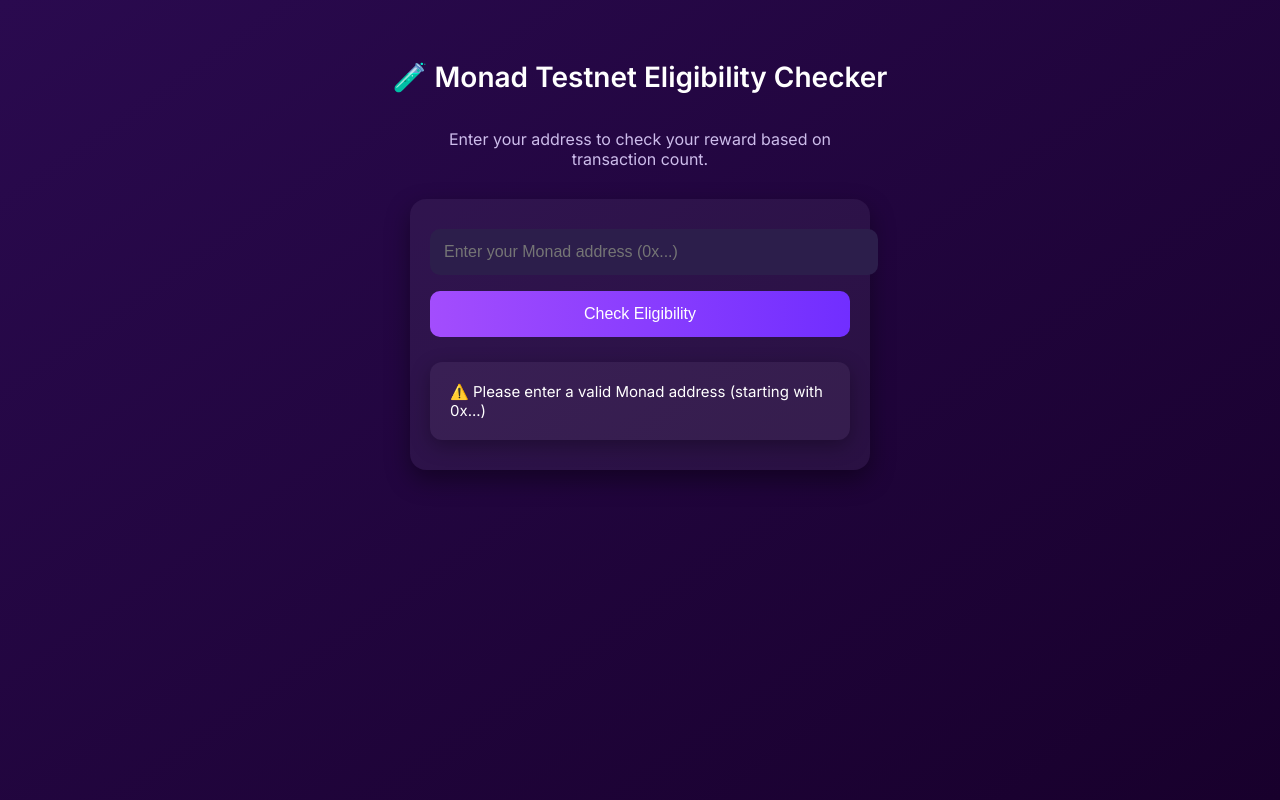
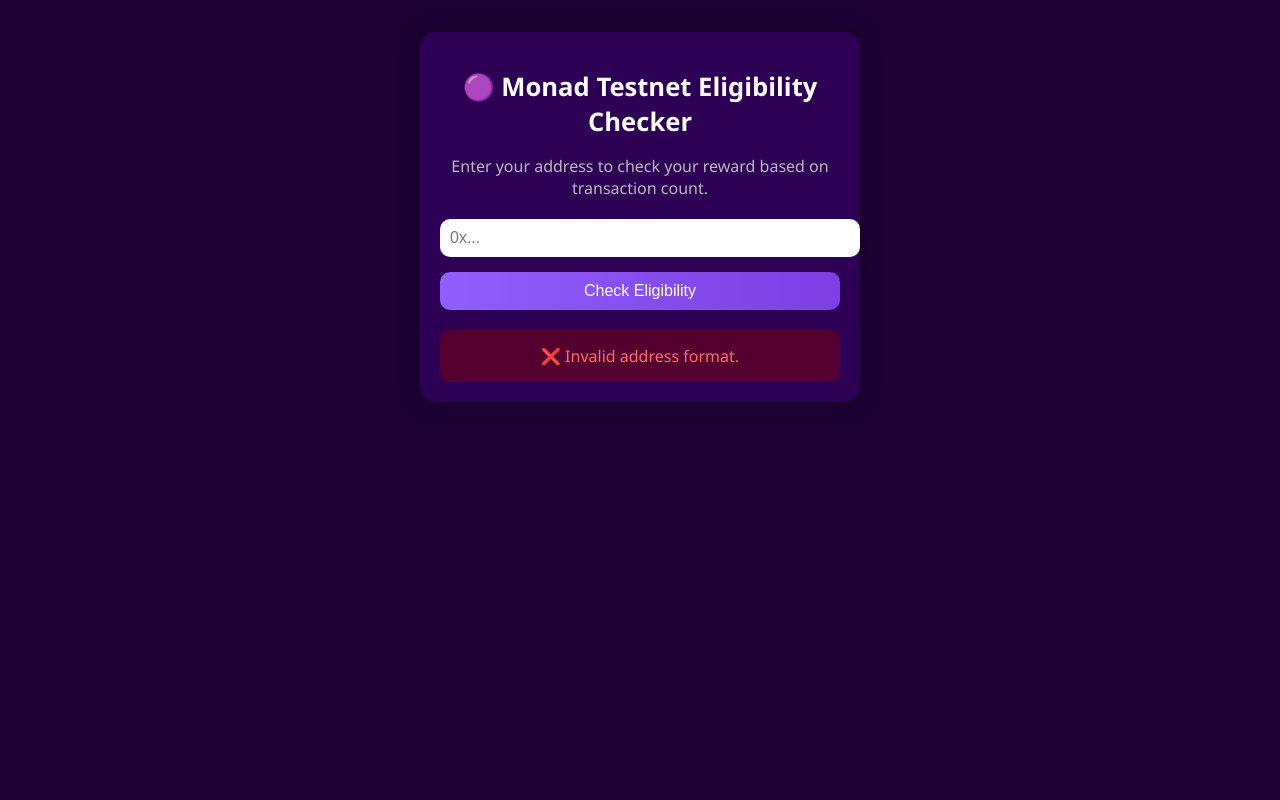
Before and after one commit to rzamlna/monad-eligible, a plain HTML site: page index.html in a window 1280 px wide. Both pictures are taken after a click on the button "Check Eligibility". Drawn offline with Linux system fonts and the light colour scheme.

Commit message:
Update index.html

```diff
--- a/index.html
+++ b/index.html
@@ -3,161 +3,144 @@
 <head>
   <meta charset="UTF-8" />
   <meta name="viewport" content="width=device-width, initial-scale=1.0"/>
-  <title>Monad Eligibility Checker</title>
-  <link href="https://fonts.googleapis.com/css2?family=Inter:wght@400;600&display=swap" rel="stylesheet">
+  <title>Monad Testnet Eligibility Checker</title>
   <style>
     body {
-      font-family: 'Inter', sans-serif;
-      background: linear-gradient(145deg, #2a0a4f, #18002c);
+      margin: 0;
+      font-family: 'Segoe UI', sans-serif;
+      background-color: #1e0033;
       color: white;
-      margin: 0;
-      padding: 0;
       display: flex;
       flex-direction: column;
       align-items: center;
-      min-height: 100vh;
+      padding: 2rem;
     }
 
     h1 {
-      margin-top: 60px;
-      font-size: 28px;
+      margin-bottom: 10px;
+      font-size: 1.6rem;
       text-align: center;
     }
 
     p {
-      color: #cdbdeb;
+      color: #bbb;
       text-align: center;
-      max-width: 420px;
-      margin-bottom: 30px;
+      margin-bottom: 20px;
     }
 
     .container {
-      background-color: rgba(255, 255, 255, 0.05);
-      padding: 30px 20px;
-      border-radius: 16px;
-      box-shadow: 0 10px 25px rgba(0,0,0,0.4);
-      width: 90%;
-      max-width: 420px;
-      margin-bottom: 50px;
+      max-width: 400px;
+      width: 100%;
+      background: #2d0055;
+      padding: 20px;
+      border-radius: 15px;
+      box-shadow: 0 0 20px rgba(0,0,0,0.3);
     }
 
     input {
       width: 100%;
-      padding: 14px;
+      padding: 10px;
+      border-radius: 10px;
       border: none;
-      border-radius: 10px;
-      margin-bottom: 16px;
-      font-size: 16px;
-      background-color: #2c1e4b;
-      color: white;
-      outline: none;
+      margin-bottom: 15px;
+      font-size: 1rem;
     }
 
     button {
       width: 100%;
-      padding: 14px;
-      font-size: 16px;
+      padding: 10px;
+      font-size: 1rem;
+      background: linear-gradient(to right, #915eff, #7b3fe4);
+      color: white;
       border: none;
       border-radius: 10px;
-      background: linear-gradient(to right, #a34dfd, #712eff);
-      color: white;
       cursor: pointer;
-      transition: background 0.3s ease;
+      transition: transform 0.2s ease;
     }
 
     button:hover {
-      background: linear-gradient(to right, #b972ff, #8450ff);
+      transform: scale(1.02);
     }
 
-    .loader {
-      display: inline-block;
-      width: 24px;
-      height: 24px;
-      border: 3px solid rgba(255,255,255,0.2);
-      border-top: 3px solid white;
-      border-radius: 50%;
-      animation: spin 1s linear infinite;
-      margin-right: 10px;
+    .result, .error, .loading {
+      margin-top: 20px;
+      padding: 15px;
+      border-radius: 10px;
+      background-color: #3b006e;
+      text-align: center;
     }
 
-    @keyframes spin {
-      to { transform: rotate(360deg); }
+    .error { color: #ff6b6b; background-color: #550030; }
+    .loading { color: #f0e68c; background-color: #332244; animation: blink 1s infinite; }
+
+    @keyframes blink {
+      0% { opacity: 1; }
+      50% { opacity: 0.5; }
+      100% { opacity: 1; }
     }
-
-    .result {
-      margin-top: 25px;
-      font-size: 15px;
-      background: rgba(255, 255, 255, 0.05);
-      padding: 20px;
-      border-radius: 12px;
-      box-shadow: 0 6px 20px rgba(0,0,0,0.3);
-    }
-
-    .eligible { color: #00ffb7; font-weight: bold; }
-    .not-eligible { color: #ff6b6b; font-weight: bold; }
   </style>
 </head>
 <body>
-
-  <h1>🧪 Monad Testnet Eligibility Checker</h1>
-  <p>Enter your address to check your reward based on transaction count.</p>
-
   <div class="container">
-    <input type="text" id="wallet" placeholder="Enter your Monad address (0x...)">
+    <h1>🟣 Monad Testnet Eligibility Checker</h1>
+    <p>Enter your address to check your reward based on transaction count.</p>
+    <input type="text" id="wallet" placeholder="0x..." />
     <button onclick="checkEligibility()">Check Eligibility</button>
-    <div id="result" class="result" style="display:none;"></div>
+    <div id="result" class="result" style="display: none;"></div>
+    <div id="error" class="error" style="display: none;"></div>
+    <div id="loading" class="loading" style="display: none;">⏳ Fetching data, please wait...</div>
   </div>
 
   <script>
     const apiKey = "2zqpZoYNmrmNNkOdrMA0UrtKlWY";
-    const apiURL = "https://monad-testnet.blockvision.org/v1/2zqvSLoxF2cpZ0JY9irA6xomPJB";
 
     async function checkEligibility() {
       const address = document.getElementById("wallet").value.trim();
-      const resultBox = document.getElementById("result");
-      resultBox.style.display = "block";
-      resultBox.innerHTML = '<div class="loader"></div> Fetching data... Please wait.';
+      const resultEl = document.getElementById("result");
+      const errorEl = document.getElementById("error");
+      const loadingEl = document.getElementById("loading");
 
-      if (!/^0x[a-fA-F0-9]{40}$/.test(address)) {
-        resultBox.innerHTML = "⚠️ Please enter a valid Monad address (starting with 0x...)";
+      resultEl.style.display = "none";
+      errorEl.style.display = "none";
+      loadingEl.style.display = "block";
+
+      if (!address.startsWith("0x") || address.length !== 42) {
+        loadingEl.style.display = "none";
+        errorEl.innerText = "❌ Invalid address format.";
+        errorEl.style.display = "block";
         return;
       }
 
       try {
-        const res = await fetch(`${apiURL}?address=${address}`, {
-          headers: { "x-api-key": apiKey }
+        // Wait 5 seconds to simulate delay
+        await new Promise(resolve => setTimeout(resolve, 5000));
+
+        const res = await fetch(`https://api.blockvision.org/v2/monad/account/transactions?address=${address}&limit=1000`, {
+          headers: {
+            "x-api-key": apiKey
+          }
         });
 
-        if (!res.ok) throw new Error("Fetch failed: " + res.status);
+        const data = await res.json();
 
-        const data = await res.json();
-        console.log("RESPONSE:", data);
+        if (!data.result || !data.result.data) throw new Error("Invalid response");
 
-        const txCount = data.txCount || 0;
-        const txReward = txCount >= 100 ? txCount / 10 : 0;
-        const totalReward = txReward.toFixed(2);
+        const txCount = data.result.total;
+        const eligible = txCount >= 100;
+        const reward = eligible ? (txCount / 10).toFixed(2) : 0;
 
-        if (txReward > 0) {
-          resultBox.innerHTML = `
-            <div class="eligible">✅ Eligible</div>
-            <div>📊 Transactions: ${txCount}</div>
-            <hr style="margin: 12px 0; border: none; border-top: 1px solid #555;">
-            <div>🎁 <strong>Total Reward: ${totalReward} TOKEN</strong></div>
-          `;
-        } else {
-          resultBox.innerHTML = `
-            <div class="not-eligible">❌ Not Eligible</div>
-            <div>📊 Transactions: ${txCount}</div>
-            <div>You need at least 100 transactions.</div>
-          `;
-        }
-
+        loadingEl.style.display = "none";
+        resultEl.innerHTML = eligible
+          ? `✅ <strong>Eligible!</strong><br/>📊 Total Transactions: ${txCount}<br/>🎁 Reward: ${reward} TOKEN`
+          : `❌ <strong>Not eligible</strong><br/>You only have ${txCount} transactions.`;
+        resultEl.style.display = "block";
       } catch (err) {
+        loadingEl.style.display = "none";
+        errorEl.innerText = "❌ Error occurred while checking eligibility.";
+        errorEl.style.display = "block";
         console.error(err);
-        resultBox.innerHTML = `<div class="not-eligible">❌ Error occurred while checking eligibility.</div>`;
       }
     }
   </script>
-
 </body>
 </html>
```
